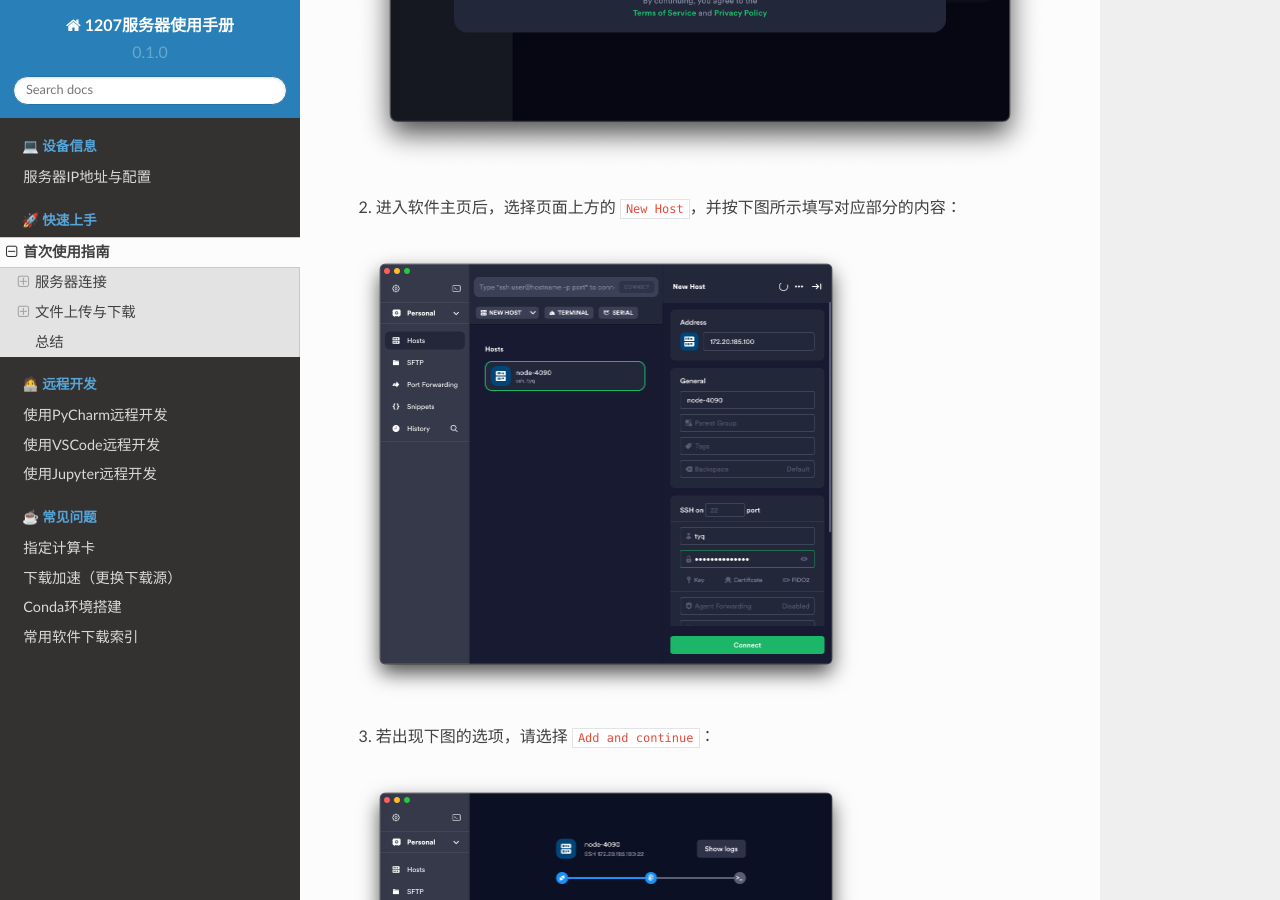
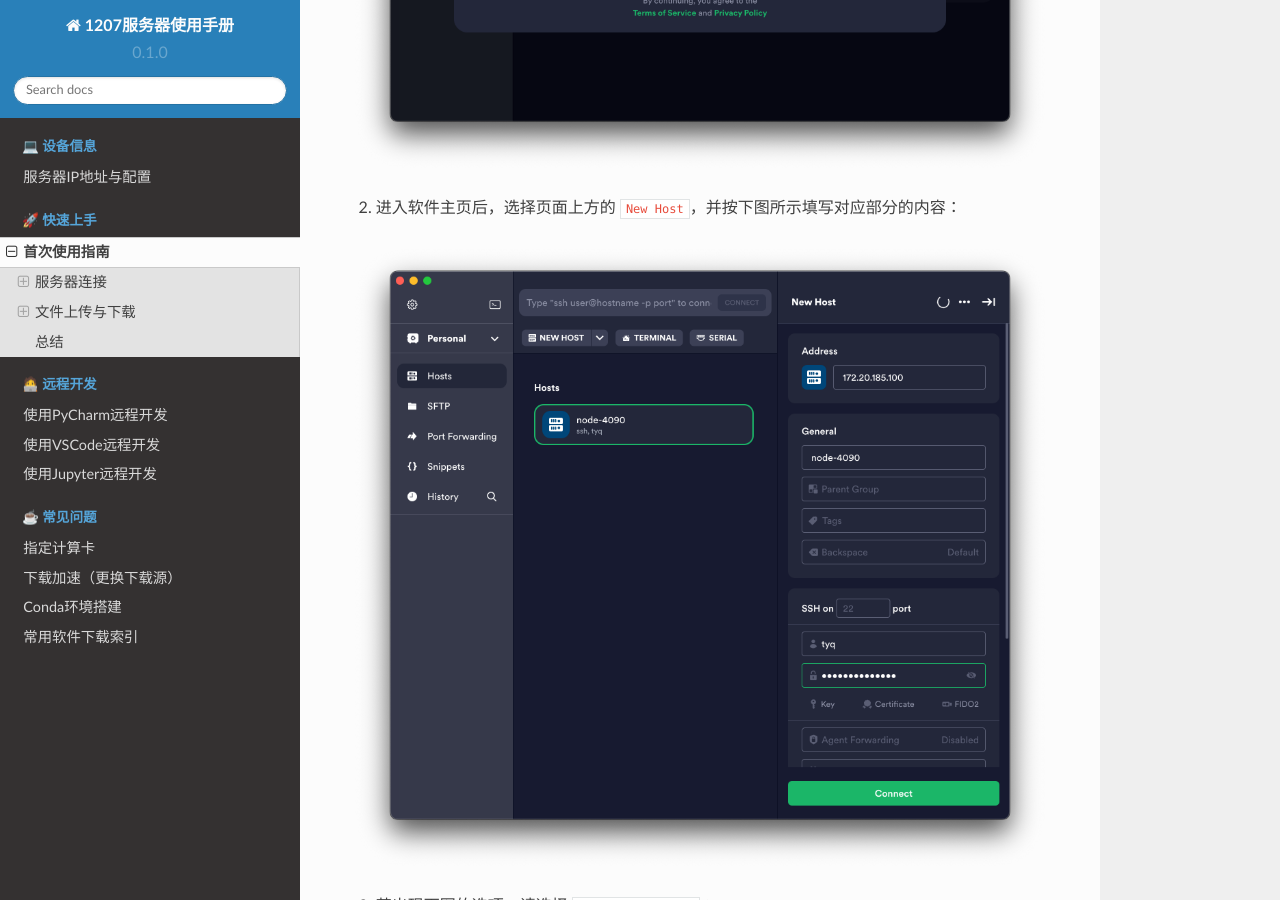
Before and after one commit to TangYuanqing/1207-server-docs, a Sphinx documentation site: the page built from docs/source/tutorial/first.rst, in a window 1280 px wide and 900 px high, scrolled down 4768 px. Built offline with Sphinx 7.4.7 and the Read the Docs theme 2.0.0, drawn with Linux system fonts in a browser that asks for light colours.

Commit message:
Please enter the commit message for your changes. Lines starting with '#' will be ignored, and an empty message aborts the commit.
On branch main
Your branch is up to date with 'origin/main'.

Changes to be committed:
	modified:   docs/source/tutorial/first.rst

```diff
--- a/docs/source/tutorial/first.rst
+++ b/docs/source/tutorial/first.rst
@@ -91,22 +91,22 @@
 2. 进入软件主页后，选择页面上方的 ``New Host``，并按下图所示填写对应部分的内容：
 
 .. figure:: figures/termius2.png
-    :scale: 25 %
+    :width: 100 %
 
 3. 若出现下图的选项，请选择 ``Add and continue``：
 
 .. figure:: figures/termius3.png
-    :scale: 25 %
+    :width: 100 %
 
 4. 到这里，如果步骤和账号密码正确，你应该已经连上了服务器终端，界面如下所示，在下面输入你的指令即可：
 
 .. figure:: figures/termius4.png
-    :scale: 25 %
+    :width: 100 %
 
 4. 若要传输文件到服务器，或者从服务器下载文件到本地，非常简单，只需要在页面左侧选择SFTP，然后在右侧双击你已经添加的服务器即可。连接上服务器后，左侧是你的本地文件，右侧是服务器目录，只需要将文件从一侧拖动到另一侧即可完成上传和下载。你也可以从文件资源管理器直接拖动文件到服务器上：
 
 .. figure:: figures/termius5.png
-    :scale: 25 %
+    :width: 100 %
 
 本地磁盘映射：SSHFS
 ~~~~~~~~~~~~~~~~~~~~
@@ -120,22 +120,22 @@
 2. 安装所需软件后，打开文件管理器，右键此电脑，选择映射网络驱动器：
 
 .. figure:: figures/sshfs1.png
-    :scale: 50 %
+    :width: 100 %
 
 3. 驱动器盘符可任意指定，在文件夹中输入： ``\\sshfs\name@172.20.185.100`` ，如下图所示，然后选择完成：
 
 .. figure:: figures/sshfs2.png
-    :scale: 50 %
+    :width: 100 %
 
 4. 然后输入你的服务器密码：
 
 .. figure:: figures/sshfs3.png
-    :scale: 50 %
+    :width: 100 %
 
 5. 若成功建立连接，你的文件管理器中将出现映射磁盘，然后就可以当成和普通本地磁盘一样来使用，该磁盘对应了你在服务器上的用户目录。
 
 .. figure:: figures/sshfs4.png
-    :scale: 50 %
+    :width: 100 %
 
 .. note::
     对于使用公网IP映射驱动器的情形，需要手动指定端口号，请按如下格式修改文件夹地址的填写路径： ``\\sshfs\name@47.100.130.127!12070`` 。
```
